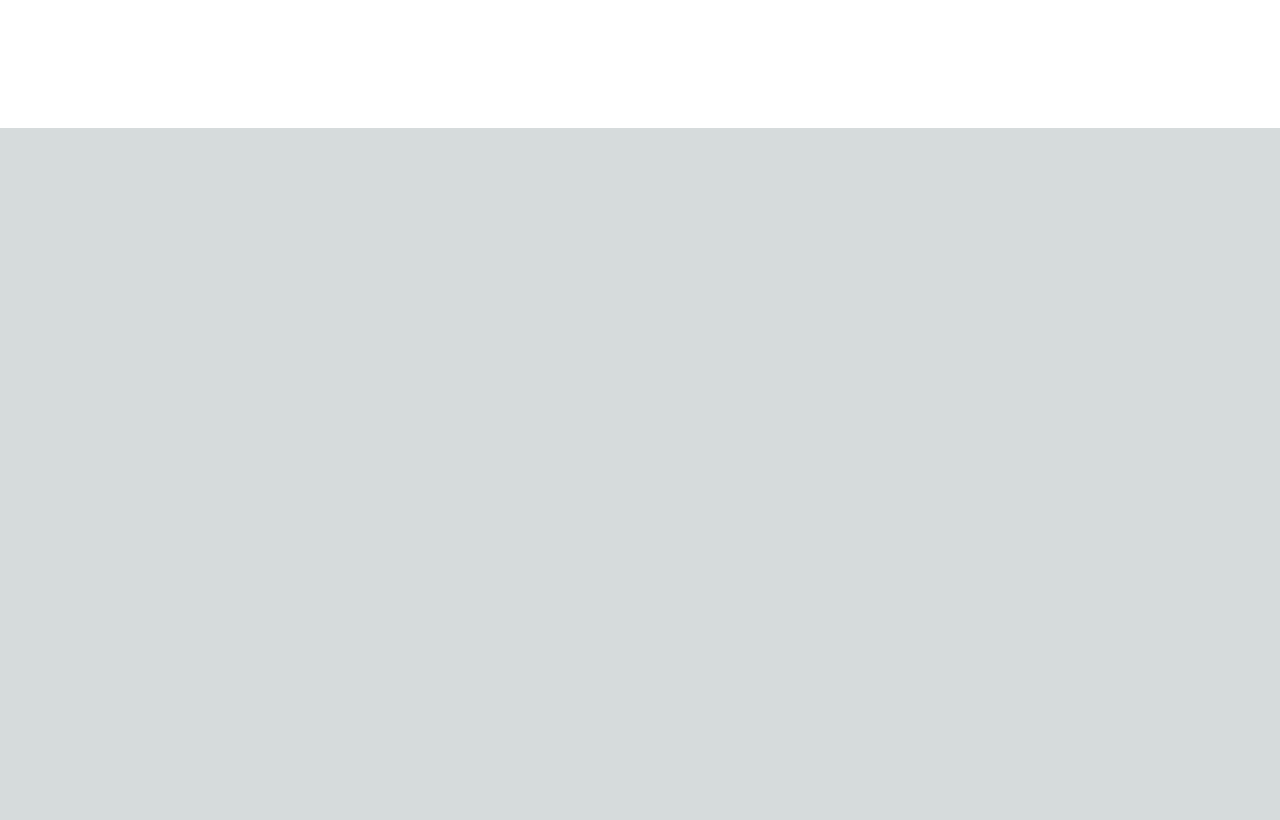
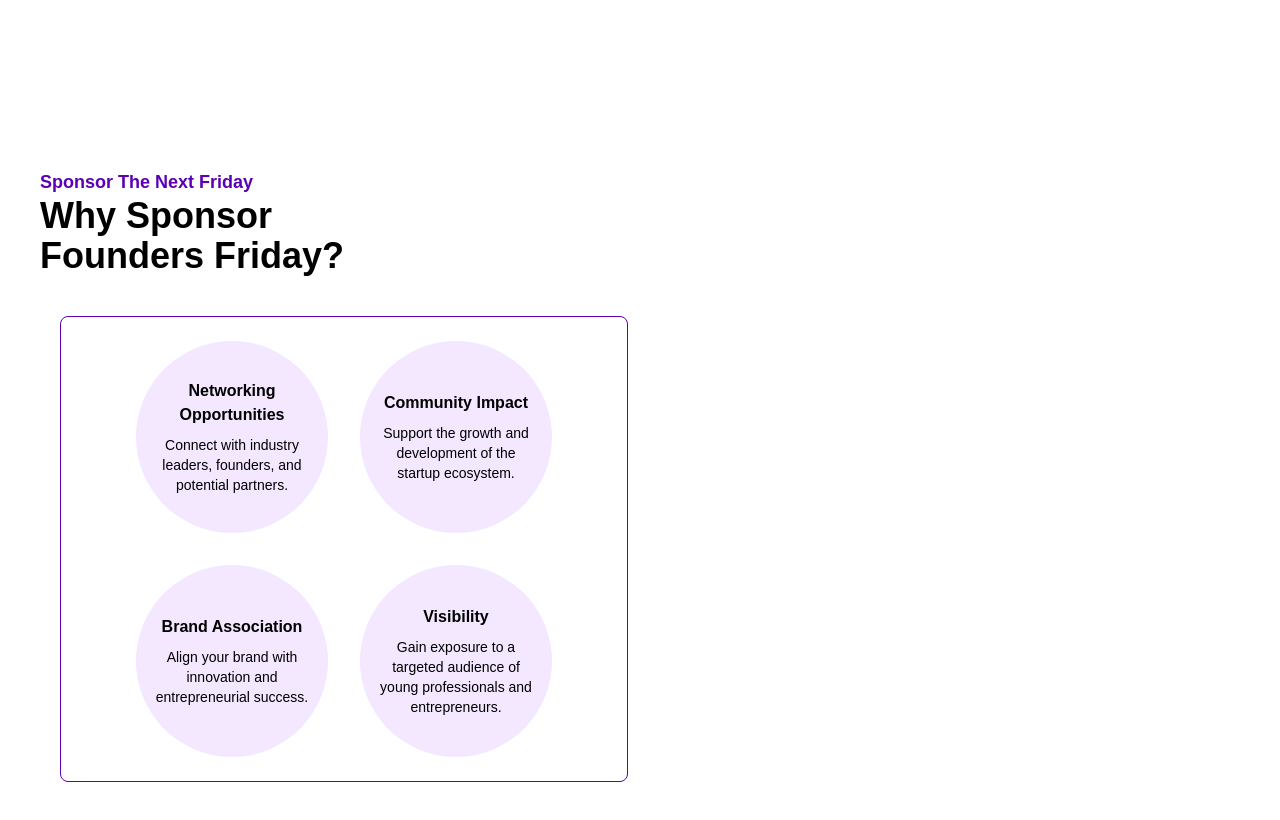
Before and after one commit to anasyakubu/anas-founders-friday, a Next.js app: page / in a window 1280 px wide. Shown: the part 2120-2940 px from the top of the page. Before the commit the page ends 2248 px from the top, so only its background shows below. Built offline with nearby package versions, Linux system fonts and the light colour scheme.

Commit message:
Add: Configure SponsorSection

```diff
--- a/app/Home/page.tsx
+++ b/app/Home/page.tsx
@@ -3,6 +3,7 @@ import Hero from "../Section/Hero/Hero";
 import WhoAreWeSection from "../Section/WhoAreWeSection/WhoAreWeSection";
 import WhatWeOfferSection from "../Section/WhatWeOfferSection/WhatWeOfferSection";
 import WhatHappens from "../Section/WhatHappens/WhatHappens";
+import SponsorSection from "../Section/SponsorSection/SponsorSection";
 
 const Home = () => {
   return (
@@ -12,6 +13,7 @@ const Home = () => {
       <WhoAreWeSection />
       <WhatWeOfferSection />
       <WhatHappens />
+      <SponsorSection />
     </div>
   );
 };
--- /dev/null
+++ b/app/Section/SponsorSection/SponsorSection.tsx
@@ -0,0 +1,72 @@
+import React from "react";
+
+const SponsorSection = () => {
+  return (
+    <div className="SponsorSection">
+      <div className="p-10">
+        <div className="">
+          <div className="">
+            <h6 className="text-[#5C00B3] text-lg font-bold">
+              Sponsor The Next Friday
+            </h6>
+            <h2 className="text-4xl font-extrabold">
+              Why Sponsor <br /> Founders Friday?
+            </h2>
+          </div>
+        </div>
+        <div className="p-5 mt-5">
+          <div className="space-y-2 lg:grid lg:grid-cols-2 lg:gap-x-6 lg:space-y-0">
+            <div className="border border-[#5C00B3] p-6 rounded-lg flex justify-center items-center">
+              <div className="grid grid-cols-2 gap-8">
+                <div className="flex justify-center items-center">
+                  <div className="bg-purple-100 p-4 text-center w-48 h-48 rounded-full flex flex-col justify-center items-center">
+                    <h2 className="text-md font-bold mb-2">
+                      Networking Opportunities
+                    </h2>
+                    <p className="text-sm">
+                      Connect with industry leaders, founders, and potential
+                      partners.
+                    </p>
+                  </div>
+                </div>
+                <div className="flex justify-center items-center">
+                  <div className="bg-purple-100 p-4 text-center w-48 h-48 rounded-full flex flex-col justify-center items-center">
+                    <h2 className="text-md font-bold mb-2">Community Impact</h2>
+                    <p className="text-sm">
+                      Support the growth and development of the startup
+                      ecosystem.
+                    </p>
+                  </div>
+                </div>
+                <div className="flex justify-center items-center">
+                  <div className="bg-purple-100 p-4 text-center w-48 h-48 rounded-full flex flex-col justify-center items-center">
+                    <h2 className="text-md font-bold mb-2">
+                      Brand Association
+                    </h2>
+                    <p className="text-sm">
+                      Align your brand with innovation and entrepreneurial
+                      success.
+                    </p>
+                  </div>
+                </div>
+                <div className="flex justify-center items-center">
+                  <div className="bg-purple-100 p-4 text-center w-48 h-48 rounded-full flex flex-col justify-center items-center">
+                    <h2 className="text-md font-bold mb-2">Visibility</h2>
+                    <p className="text-sm">
+                      Gain exposure to a targeted audience of young
+                      professionals and entrepreneurs.
+                    </p>
+                  </div>
+                </div>
+              </div>
+            </div>
+
+            <div className=""></div>
+          </div>
+        </div>
+      </div>
+    </div>
+  );
+};
+
+export default SponsorSection;
```
Also changed, not shown: app/Section/SponsorSection/SponsorSection.scss (added).
